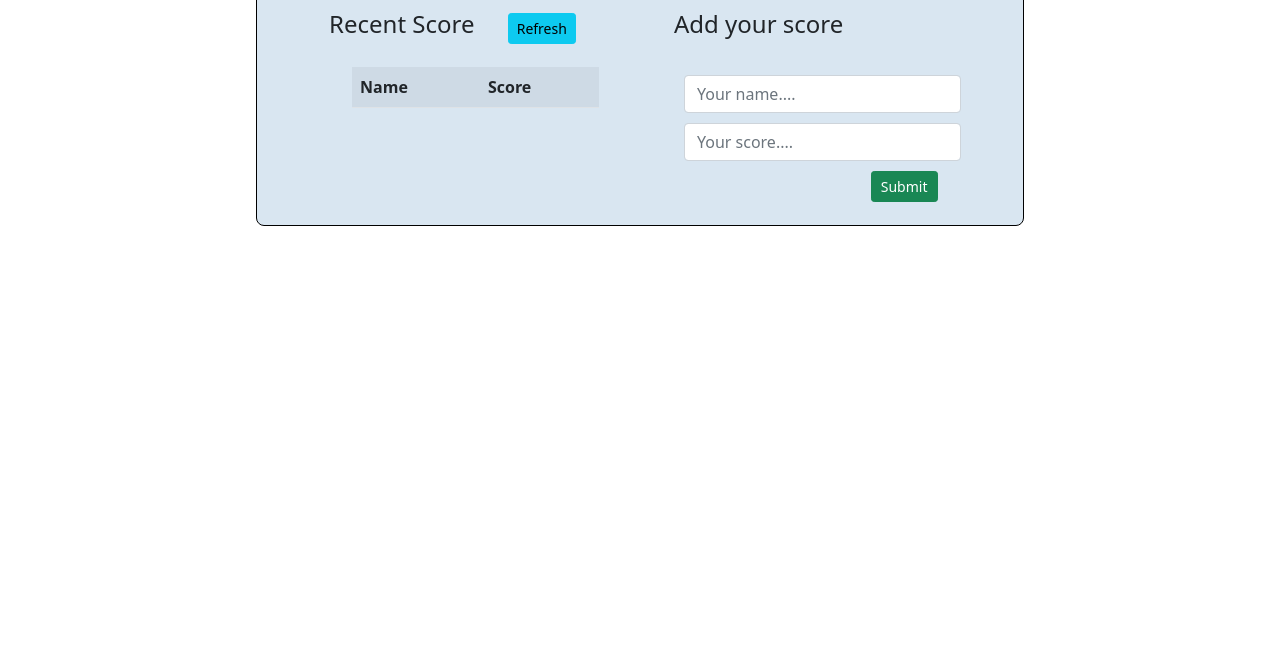
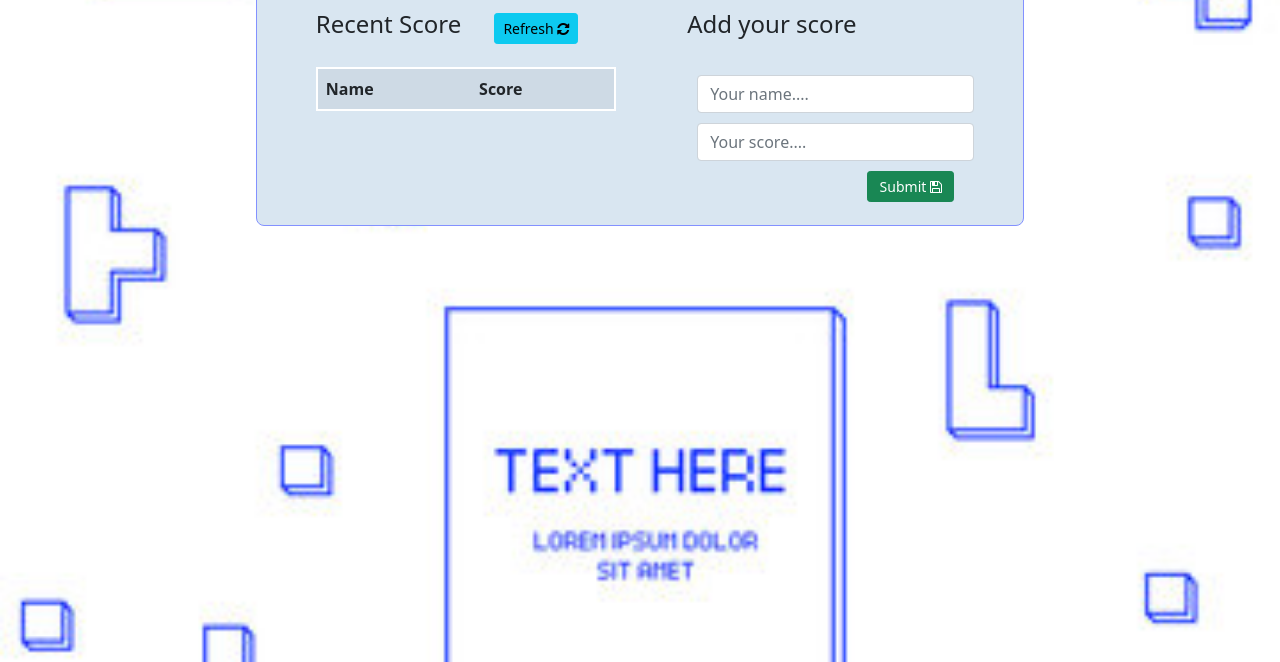
Before and after one commit to shaqayq/LeaderBoard, a website built with webpack: page src/index.html in a window 1280 px wide. Shown: the part 138-800 px from the top of the page. Built offline with nearby package versions, Linux system fonts and the light colour scheme; no server answers.

Commit message:
Set style

```diff
--- a/package.json
+++ b/package.json
@@ -26,6 +26,7 @@
     "eslint": "^7.32.0",
     "eslint-config-airbnb-base": "^14.2.1",
     "eslint-plugin-import": "^2.26.0",
+    "gh-pages": "^4.0.0",
     "hint": "^7.1.0",
     "html-webpack-plugin": "^5.5.0",
     "style-loader": "^3.3.1",
--- a/src/index.html
+++ b/src/index.html
@@ -10,6 +10,7 @@
     integrity="sha384-EVSTQN3/azprG1Anm3QDgpJLIm9Nao0Yz1ztcQTwFspd3yD65VohhpuuCOmLASjC"
     crossorigin="anonymous"
   />
+  <link rel="stylesheet" href="https://cdnjs.cloudflare.com/ajax/libs/font-awesome/4.7.0/css/font-awesome.min.css">
     <title>LeaderBoard</title>
 </head>
 <body>
@@ -18,7 +19,7 @@
         <div class="content">
             <section class="score-list">
                 <h4>Recent Score</h4>
-                <button class="btn btn-info btn-sm" type="button" id="refreshBtn">Refresh</button>
+                <button class="btn btn-info btn-sm" type="button" id="refreshBtn">Refresh <i class="fa fa-refresh"></i></button>
                 <table class="list table table-striped">
                 <tr>
                     <th>Name</th>
@@ -32,7 +33,7 @@
                <form id="form">
                 <input type="text" class="form-control" placeholder="Your name...." id="user">
                 <input type="text" class="score form-control" placeholder="Your score....">
-                <button class="btn btn-success btn-sm" type="submit">Submit</button>
+                <button class="btn btn-success btn-sm" type="submit">Submit <i class="fa fa-save"></i></button>
                </form>
             </section>
         </div>
--- a/src/style.css
+++ b/src/style.css
@@ -1,7 +1,12 @@
+body {
+  background-image: url(./image/bg2.jpg);
+  background-repeat: no-repeat;
+  background-size: 100%;
+}
 .container {
   margin: auto;
   width: 60%;
-  border: 1px solid black;
+  border: 1px solid #8391ff;
   margin-top: 47px;
   padding: 23px;
   border-radius: 8px;
@@ -20,7 +25,9 @@
 }
 
 .score-list table {
-  margin: 23px;
+  width: 300px;
+  margin-top: 23px;
+  border: 2px solid #fff;
 }
 
 .add-score {
@@ -30,8 +37,8 @@
 }
 
 .add-score form .btn {
-  width: 67px;
-  margin-left: 71%;
+  width: 87px;
+  margin-left: 65%;
 }
 
 input {
```
Also changed, not shown: README.md, src/image/bg2.jpg (added), 1 other file.
